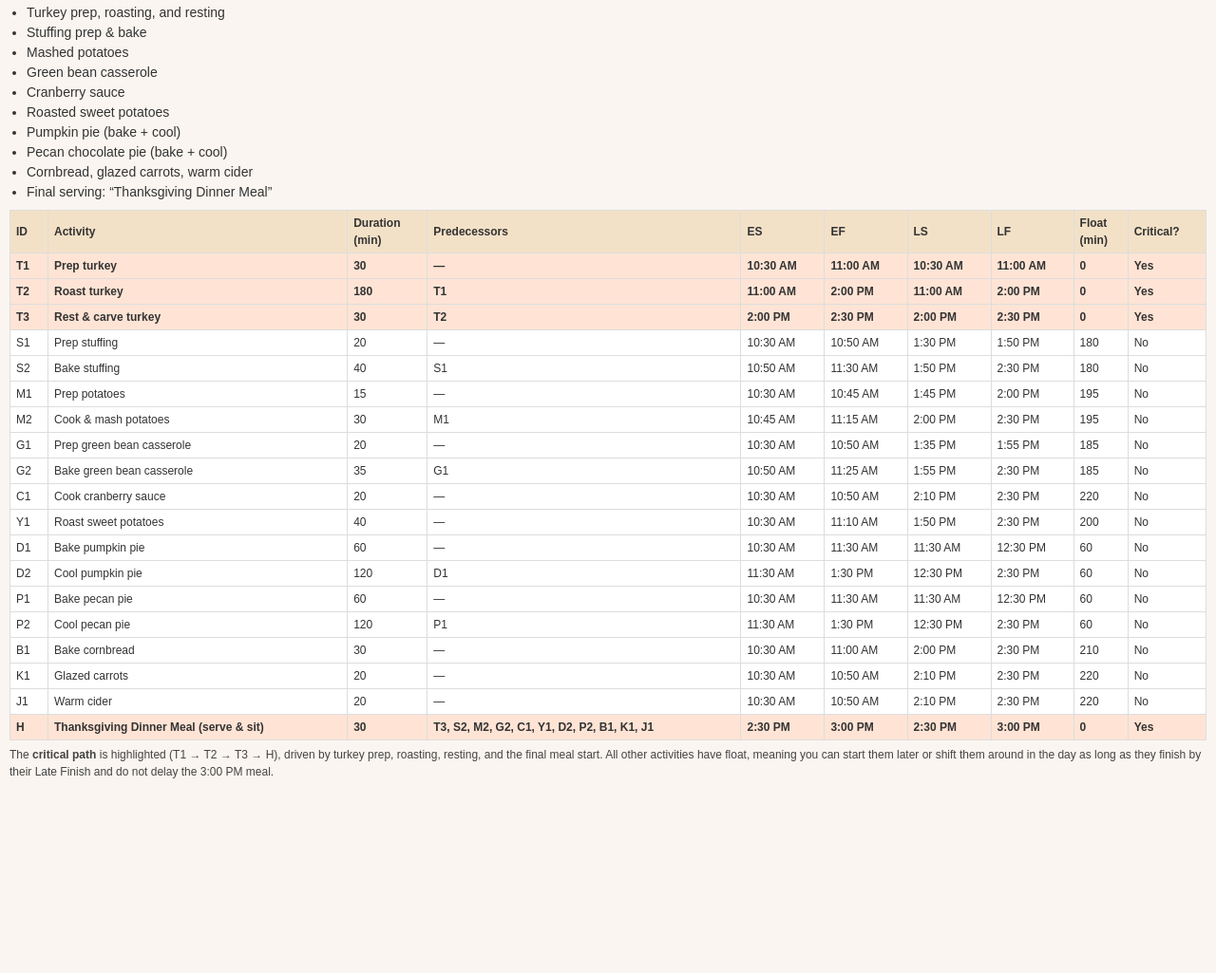
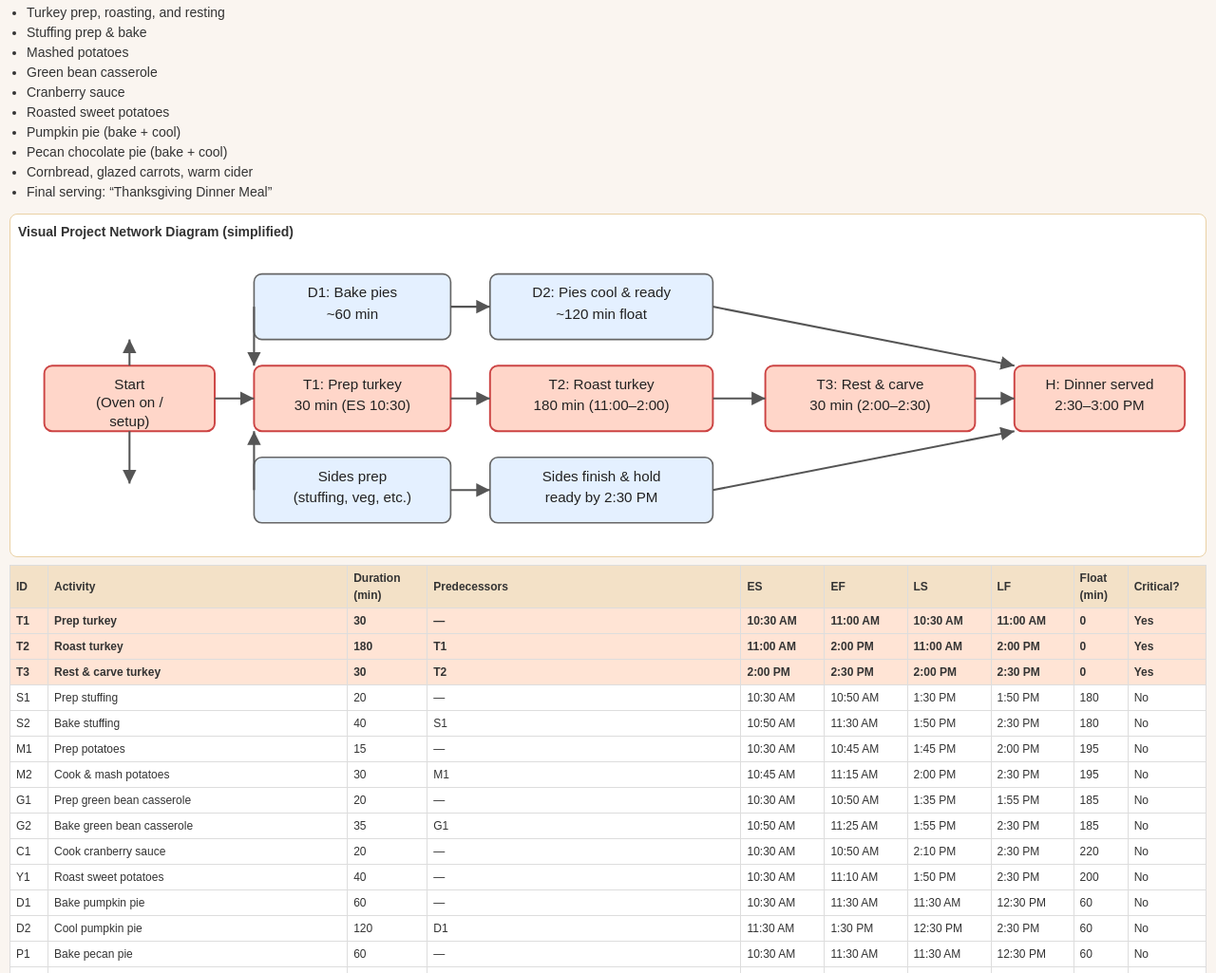
Before and after one commit to AlphaLeonis89/thanksgiving-list, a plain HTML site: page recipes.html in a window 1280 px wide. Shown: the part 6408-7433 px from the top of the page at 95% size. Before the commit the page ends 7242 px from the top, so only its background shows below. Drawn offline with Linux system fonts and the light colour scheme.

Commit message:
Update recipes.html
Added CSS and network diagram

```diff
--- a/recipes.html
+++ b/recipes.html
@@ -5,6 +5,46 @@
   <title>Thanksgiving Recipes – Step by Step</title>
   <meta name="viewport" content="width=device-width, initial-scale=1" />
   <style>
+        .network-diagram {
+      margin-top: 12px;
+      padding: 8px;
+      background: #ffffff;
+      border-radius: 8px;
+      border: 1px solid #ead1a5;
+    }
+    .network-diagram-title {
+      font-size: 14px;
+      font-weight: bold;
+      margin-bottom: 6px;
+    }
+    .network-diagram svg {
+      max-width: 100%;
+      height: auto;
+      display: block;
+    }
+    .net-node {
+      fill: #e4f0ff;
+      stroke: #666;
+      stroke-width: 1.2;
+      rx: 6;
+      ry: 6;
+    }
+    .net-node-critical {
+      fill: #ffd6c9;
+      stroke: #c44;
+      stroke-width: 1.4;
+      rx: 6;
+      ry: 6;
+    }
+    .net-text {
+      font-size: 11px;
+      fill: #222;
+    }
+    .net-line {
+      stroke: #555;
+      stroke-width: 1.5;
+    }
+
     body {
       font-family: Arial, sans-serif;
       margin: 10px;
@@ -558,6 +598,83 @@
   <li>Final serving: “Thanksgiving Dinner Meal”</li>
 </ul>
 
+<div class="network-diagram">
+  <div class="network-diagram-title">Visual Project Network Diagram (simplified)</div>
+  <svg viewBox="0 0 900 230">
+    <defs>
+      <marker id="arrow" markerWidth="8" markerHeight="8" refX="7" refY="3.5" orient="auto">
+        <path d="M0,0 L7,3.5 L0,7 z" fill="#555" />
+      </marker>
+    </defs>
+
+    <!-- Critical path: T1 -> T2 -> T3 -> H -->
+    <!-- Start / Oven On -->
+    <rect class="net-node-critical" x="20" y="90" width="130" height="50" />
+    <text class="net-text" x="85" y="108" text-anchor="middle">Start</text>
+    <text class="net-text" x="85" y="122" text-anchor="middle">(Oven on /</text>
+    <text class="net-text" x="85" y="136" text-anchor="middle">setup)</text>
+
+    <!-- T1 Prep turkey -->
+    <rect class="net-node-critical" x="180" y="90" width="150" height="50" />
+    <text class="net-text" x="255" y="108" text-anchor="middle">T1: Prep turkey</text>
+    <text class="net-text" x="255" y="124" text-anchor="middle">30 min (ES 10:30)</text>
+
+    <!-- T2 Roast turkey -->
+    <rect class="net-node-critical" x="360" y="90" width="170" height="50" />
+    <text class="net-text" x="445" y="108" text-anchor="middle">T2: Roast turkey</text>
+    <text class="net-text" x="445" y="124" text-anchor="middle">180 min (11:00–2:00)</text>
+
+    <!-- T3 Rest & carve -->
+    <rect class="net-node-critical" x="570" y="90" width="160" height="50" />
+    <text class="net-text" x="650" y="108" text-anchor="middle">T3: Rest &amp; carve</text>
+    <text class="net-text" x="650" y="124" text-anchor="middle">30 min (2:00–2:30)</text>
+
+    <!-- H Dinner -->
+    <rect class="net-node-critical" x="760" y="90" width="130" height="50" />
+    <text class="net-text" x="825" y="108" text-anchor="middle">H: Dinner served</text>
+    <text class="net-text" x="825" y="124" text-anchor="middle">2:30–3:00 PM</text>
+
+    <!-- Non-critical: Pies (D1/D2) on top row -->
+    <rect class="net-node" x="180" y="20" width="150" height="50" />
+    <text class="net-text" x="255" y="38" text-anchor="middle">D1: Bake pies</text>
+    <text class="net-text" x="255" y="54" text-anchor="middle">~60 min</text>
+
+    <rect class="net-node" x="360" y="20" width="170" height="50" />
+    <text class="net-text" x="445" y="38" text-anchor="middle">D2: Pies cool &amp; ready</text>
+    <text class="net-text" x="445" y="54" text-anchor="middle">~120 min float</text>
+
+    <!-- Non-critical: Sides (stuffing / potatoes / beans) on bottom row -->
+    <rect class="net-node" x="180" y="160" width="150" height="50" />
+    <text class="net-text" x="255" y="178" text-anchor="middle">Sides prep</text>
+    <text class="net-text" x="255" y="194" text-anchor="middle">(stuffing, veg, etc.)</text>
+
+    <rect class="net-node" x="360" y="160" width="170" height="50" />
+    <text class="net-text" x="445" y="178" text-anchor="middle">Sides finish &amp; hold</text>
+    <text class="net-text" x="445" y="194" text-anchor="middle">ready by 2:30 PM</text>
+
+    <!-- Arrows critical path -->
+    <line class="net-line" x1="150" y1="115" x2="180" y2="115" marker-end="url(#arrow)" />
+    <line class="net-line" x1="330" y1="115" x2="360" y2="115" marker-end="url(#arrow)" />
+    <line class="net-line" x1="530" y1="115" x2="570" y2="115" marker-end="url(#arrow)" />
+    <line class="net-line" x1="730" y1="115" x2="760" y2="115" marker-end="url(#arrow)" />
+
+    <!-- Arrows from Start to other paths -->
+    <line class="net-line" x1="85" y1="90" x2="85" y2="70" marker-end="url(#arrow)" />
+    <line class="net-line" x1="85" y1="140" x2="85" y2="180" marker-end="url(#arrow)" />
+
+    <!-- Horizontal arrows for non-critical paths -->
+    <line class="net-line" x1="180" y1="45" x2="180" y2="90" marker-end="url(#arrow)" />
+    <line class="net-line" x1="330" y1="45" x2="360" y2="45" marker-end="url(#arrow)" />
+
+    <line class="net-line" x1="180" y1="185" x2="180" y2="140" marker-end="url(#arrow)" />
+    <line class="net-line" x1="330" y1="185" x2="360" y2="185" marker-end="url(#arrow)" />
+
+    <!-- Arrows from non-critical paths into Dinner (conceptual merge) -->
+    <line class="net-line" x1="530" y1="45" x2="760" y2="90" marker-end="url(#arrow)" />
+    <line class="net-line" x1="530" y1="185" x2="760" y2="140" marker-end="url(#arrow)" />
+  </svg>
+</div>
+
 <table class="network-table">
   <thead>
     <tr>
```
